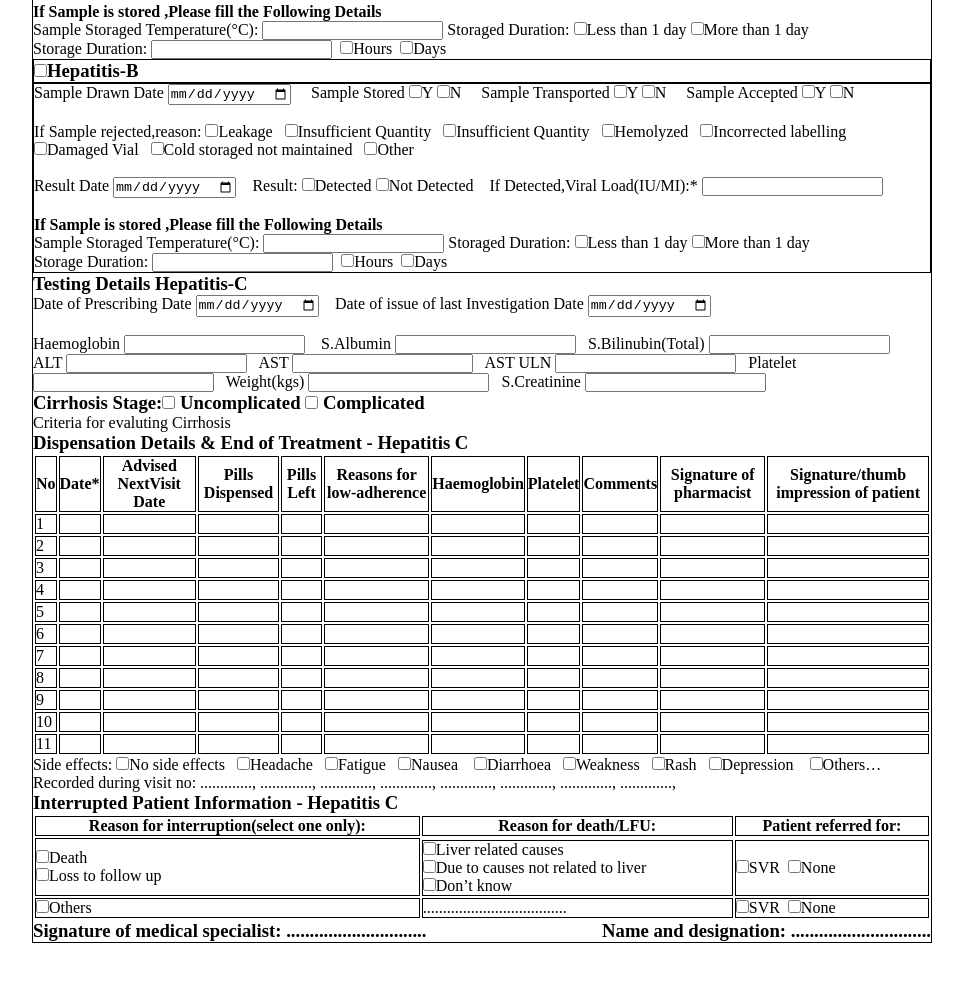
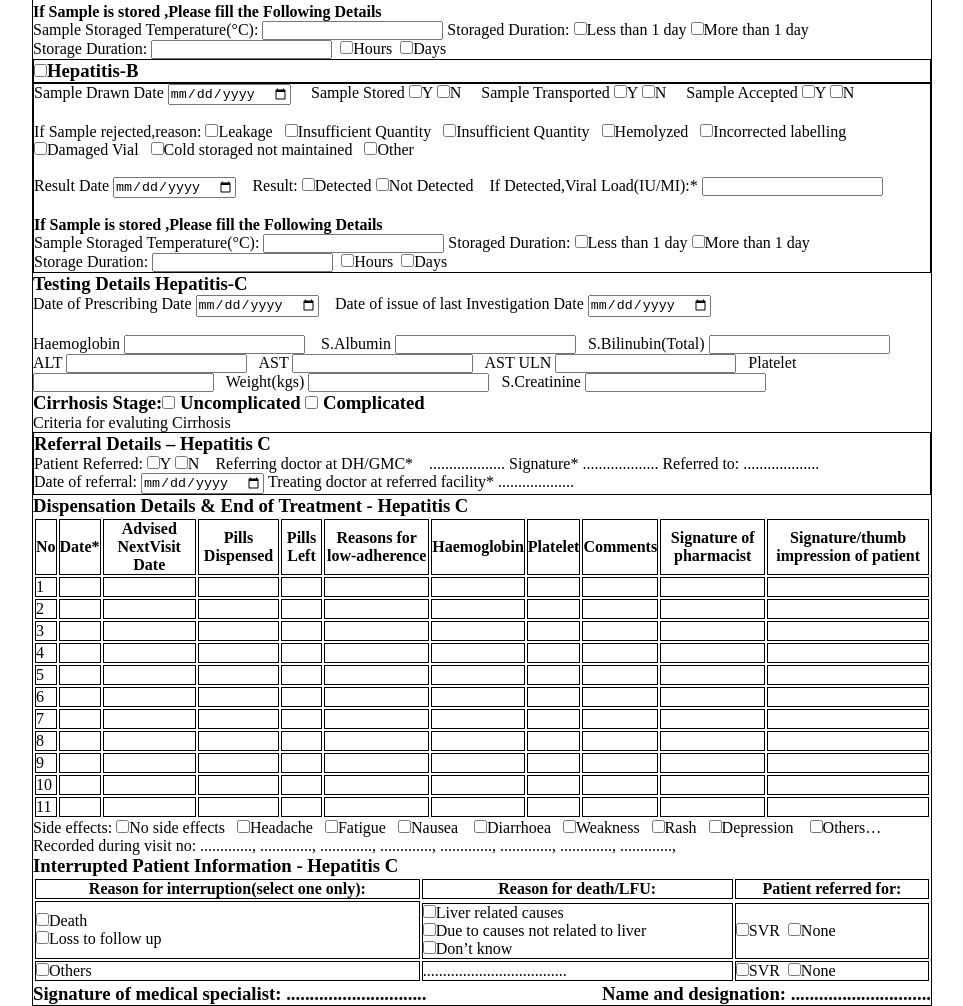
Before and after one commit to Ashwanineha/form, a plain HTML site: page index.html in a window 1280 px wide. Shown: the part 657-1663 px from the top of the page, without its empty margins (158-1121 px from the left). Before the commit the page ends 1600 px from the top, so only its background shows below. Drawn offline with Linux system fonts and the light colour scheme.

Commit message:
modified02

```diff
--- a/index.html
+++ b/index.html
@@ -217,6 +217,23 @@
                                 <input type="text">&nbsp;&nbsp;<br>
                                 <label for="Cirrhosis Stage"><h3>Cirrhosis Stage:<input type="checkbox">&nbsp;Uncomplicated&nbsp;<input type="checkbox">&nbsp;Complicated</h3></label>
                                 Criteria for evaluting Cirrhosis
+                            </div>
+                            <div class="field001">
+                                <span><h3>Referral Details – Hepatitis C</h3></span>
+                                <label for="Patient Referred:">Patient Referred:</label>
+                                <input type="checkbox">Y</input>
+                                <input type="checkbox">N</input>&nbsp;&nbsp;&nbsp;
+                                <label for="Referring doctor at DH/GMC*">Referring doctor at DH/GMC*</label>&nbsp;&nbsp;&nbsp;
+                                <span>...................</span>
+                                <label for="Signature*">Signature*</label>
+                                <span>...................</span>
+                                <label for="Referred to:">Referred to:</label>
+                                <span>...................</span><br>
+                                <label for="Date of referral:">Date of referral:</label>
+                                <span><input type="date"></span>
+                                <label for="Treating doctor at referred facility*">Treating doctor at referred facility*</label>
+                                <span>...................</span>
+
                             </div>
                             <div class="fields04">
                                 <span><h3>Dispensation Details & End of Treatment - Hepatitis C</h3></span>
--- a/style.css
+++ b/style.css
@@ -43,3 +43,6 @@ table td{
     display: flex;
     justify-content: space-between;
 }
+.field001{
+    border: 1px solid black;
+}
```
